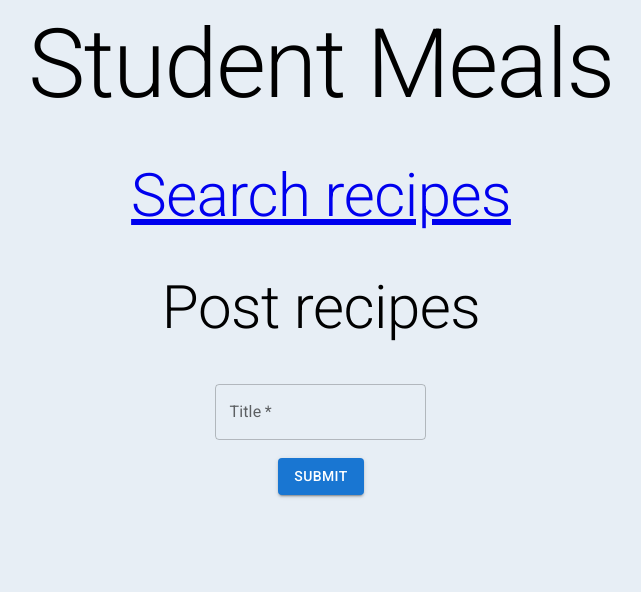
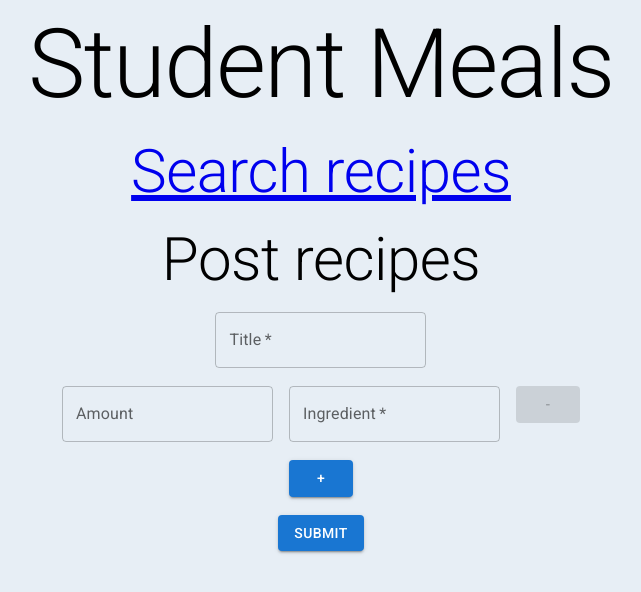
Before and after one commit to tomikurko/student-meals-app, a Next.js app in the folder frontend/: page /post-recipe in a window 1280 px wide. Shown: the top 592 px of the page, without its empty margins (319-960 px from the left). Built offline with nearby package versions, Linux system fonts and the light colour scheme.

Commit message:
SM-22: UI: Specifying ingredients when posting a recipe

```diff
--- a/frontend/src/Services/RecipesService.js
+++ b/frontend/src/Services/RecipesService.js
@@ -36,11 +36,11 @@ const getRecipe = async (id) => {
   }
 };
 
-const postRecipe = async (title) => {
+const postRecipe = async (title, amounts, ingredients) => {
   try {
     const response = await axiosInstance.post(path + "/recipes", {
       title,
-      ingredients: [],
+      ingredients: ingredients.map((ingredient, index) => ({ amount: amounts[index], description: ingredient })),
       equipment: []
     });
 
--- a/frontend/src/pages/post-recipe.jsx
+++ b/frontend/src/pages/post-recipe.jsx
@@ -9,20 +9,45 @@ import Link from "next/link";
 export default function PostRecipe() {
   const [title, setTitle] = useState("");
   const [submitSuccess, setSubmitSuccess] = useState(undefined);
+  const [amounts, setAmounts] = useState([""]);
+  const [ingredients, setIngredients] = useState([""]);
 
   const onTitleChange = (e) => {
     setTitle(e.target.value);
   };
 
+  const onAmountsChange = (index, event) => {
+    amounts[index] = event.target.value;
+    setAmounts(amounts);
+  };
+
+  const onIngredientsChange = (index, event) => {
+    ingredients[index] = event.target.value;
+    setIngredients(ingredients);
+  };
+
+  const onClickAddIngredient = async (e) => {
+    e.preventDefault();
+    setAmounts(amounts.concat([""]));
+    setIngredients(ingredients.concat([""]));
+  };
+
+  const onClickRemoveIngredient = (index) => {
+    setAmounts(amounts.slice(0, index).concat(amounts.slice(index+1)));
+    console.log(amounts);
+    setIngredients(ingredients.slice(0, index).concat(ingredients.slice(index+1)));
+    console.log(ingredients);
+  };
+
   const onClickSubmit = async (e) => {
     e.preventDefault();
-    setSubmitSuccess(await postRecipe(title))
+    setSubmitSuccess(await postRecipe(title, amounts, ingredients))
   };
 
   return (
     <>
       <Container sx={{display: 'flex', justifyContent: 'center'}}>
-        <Stack spacing={5} sx={{display: 'flex', justifyContent: 'center', alignItems: 'center'}}>
+        <Stack spacing={2} sx={{display: 'flex', justifyContent: 'center', alignItems: 'center'}}>
 
           <Typography variant="h1">Student Meals</Typography>
 
@@ -32,6 +57,32 @@ export default function PostRecipe() {
 
           <form onSubmit={onClickSubmit}>
             <TextField id="title" label="Title" type="text" required onChange={onTitleChange} />
+
+            {ingredients.map((ingredient, index) => (
+              <>
+                <br/>
+                <br/>
+                <TextField id="amounts-{index}"
+                label="Amount" type="text" key={"A_" + Math.random()} onChange={(e) => onAmountsChange(index, e)}
+                defaultValue={amounts[index]} />
+
+                &nbsp;&nbsp;&nbsp;&nbsp;
+
+                <TextField id="ingredients-{index}"
+                label="Ingredient" type="text" key={"I_" + Math.random()} required onChange={(e) => onIngredientsChange(index, e)}
+                defaultValue={ingredient} />
+
+                &nbsp;&nbsp;&nbsp;&nbsp;
+
+                {index > 0
+                 ? <Button variant="contained" onClick={() => onClickRemoveIngredient(index)}>-</Button>
+                 : <Button variant="contained" disabled>-</Button>
+                 }
+              </>
+            ))}
+            <br/>
+            <br/>
+            <Button variant="contained" onClick={onClickAddIngredient}>+</Button>
             <br/>
             <br/>
 
```
